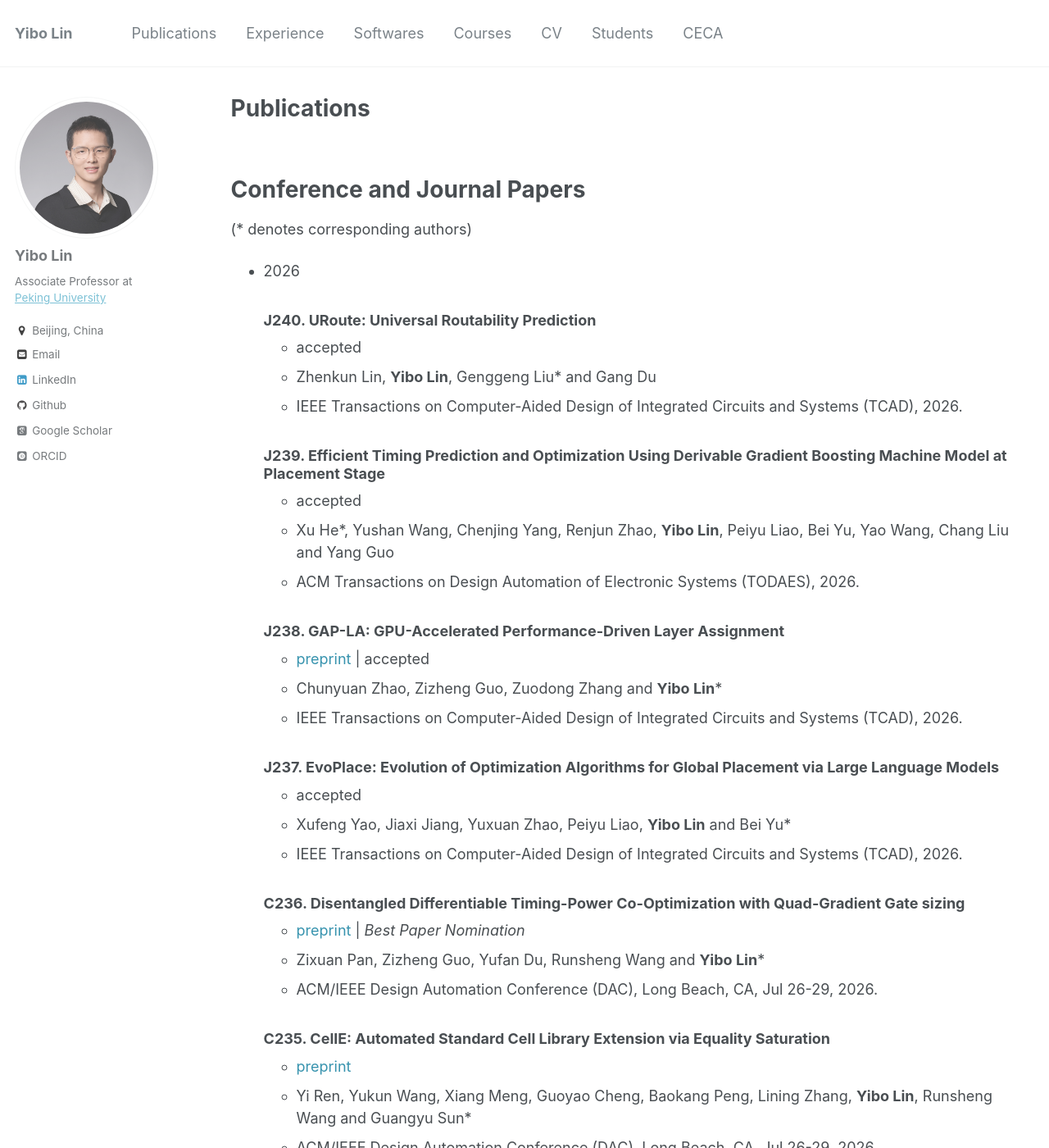
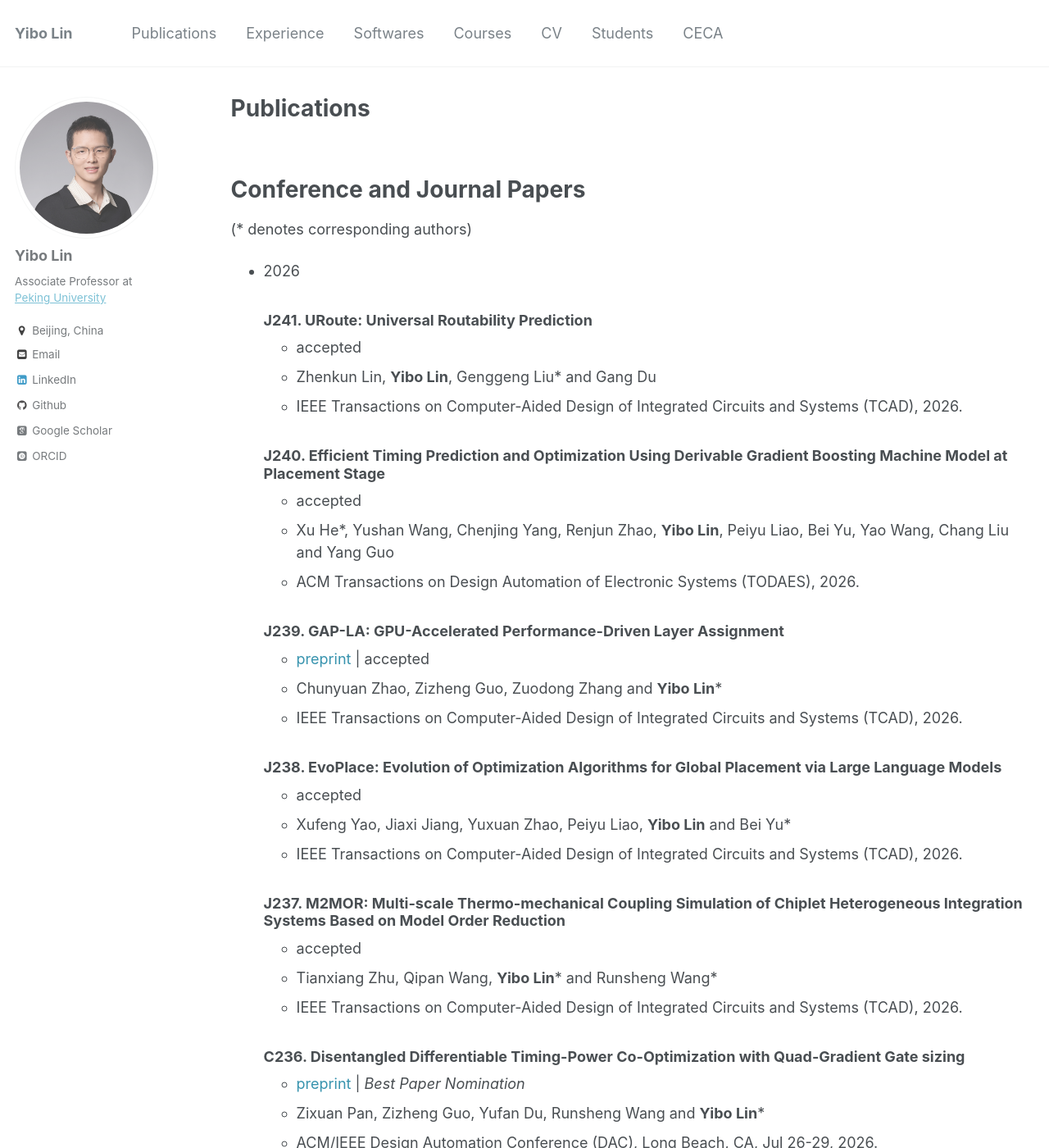
Before and after one commit to limbo018/limbo018.github.io, a Jekyll site: the page built from _pages/publications.md, in a window 1280 px wide and 1400 px high. Shown: the whole window at 82% size. Built offline with Jekyll 4.4.1, drawn with Linux system fonts in a browser that asks for light colours; some web fonts are replaced.

Commit message:
add tianxiang's tcad26 paper

```diff
--- a/_pages/publications.md
+++ b/_pages/publications.md
@@ -20,24 +20,29 @@
 
 * 2026
 
-  ### J240. [URoute: Universal Routability Prediction](https://doi.org/10.1109/TCAD.2025.3636449)
+  ### J241. [URoute: Universal Routability Prediction](https://doi.org/10.1109/TCAD.2025.3636449)
      * accepted
      * Zhenkun Lin, **Yibo Lin**, Genggeng Liu\* and Gang Du
      * IEEE Transactions on Computer-Aided Design of Integrated Circuits and Systems (TCAD), 2026.
 
-  ### J239. [Efficient Timing Prediction and Optimization Using Derivable Gradient Boosting Machine Model at Placement Stage](https://doi.org/10.1145/3780100)
+  ### J240. [Efficient Timing Prediction and Optimization Using Derivable Gradient Boosting Machine Model at Placement Stage](https://doi.org/10.1145/3780100)
      * accepted
      * Xu He\*, Yushan Wang, Chenjing Yang, Renjun Zhao, **Yibo Lin**, Peiyu Liao, Bei Yu, Yao Wang, Chang Liu and Yang Guo
      * ACM Transactions on Design Automation of Electronic Systems (TODAES), 2026.
 
-  ### J238. [GAP-LA: GPU-Accelerated Performance-Driven Layer Assignment](https://doi.org/10.1109/TCAD.2025.3650401)
+  ### J239. [GAP-LA: GPU-Accelerated Performance-Driven Layer Assignment](https://doi.org/10.1109/TCAD.2025.3650401)
      * <a href="https://arxiv.org/pdf/2507.13375" style="color:#3793ae">preprint</a> \| accepted
      * Chunyuan Zhao, Zizheng Guo, Zuodong Zhang and **Yibo Lin**\*
      * IEEE Transactions on Computer-Aided Design of Integrated Circuits and Systems (TCAD), 2026.
 
-  ### J237. EvoPlace: Evolution of Optimization Algorithms for Global Placement via Large Language Models
+  ### J238. EvoPlace: Evolution of Optimization Algorithms for Global Placement via Large Language Models
      * accepted
      * Xufeng Yao, Jiaxi Jiang, Yuxuan Zhao, Peiyu Liao, **Yibo Lin** and Bei Yu\*
+     * IEEE Transactions on Computer-Aided Design of Integrated Circuits and Systems (TCAD), 2026.
+
+  ### J237. [M2MOR: Multi-scale Thermo-mechanical Coupling Simulation of Chiplet Heterogeneous Integration Systems Based on Model Order Reduction](https://doi.org/10.1109/TCAD.2026.3728619)
+     * accepted
+     * Tianxiang Zhu, Qipan Wang, **Yibo Lin**\* and Runsheng Wang\*
      * IEEE Transactions on Computer-Aided Design of Integrated Circuits and Systems (TCAD), 2026.
 
   ### C236. Disentangled Differentiable Timing-Power Co-Optimization with Quad-Gradient Gate sizing
```
Also changed, not shown: _includes/publications_cv.md (+6 -4 lines), ref/publications.bib (+15 -0 lines), 3 other files.
